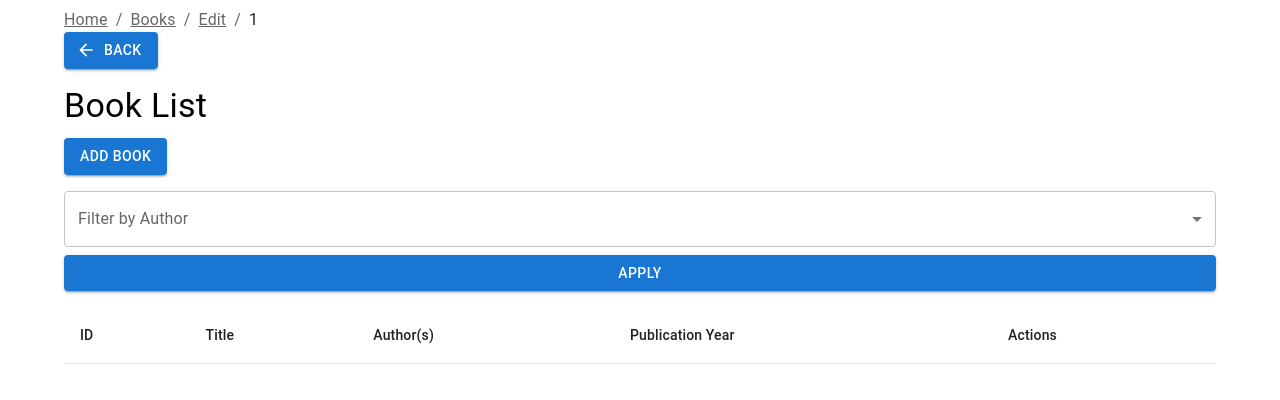
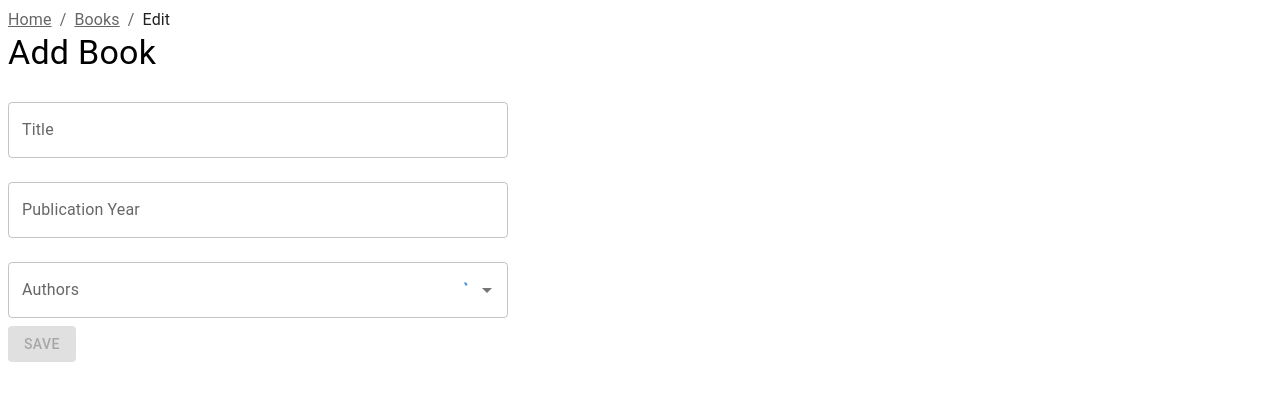
Before and after one commit to Butch-1337/electronic-library, a React (Create React App) app: page /Books/Edit/1 in a window 1280 px wide. Shown: the top 400 px of the page. Built offline with nearby package versions, Linux system fonts and the light colour scheme.

Commit message:
Updated forms

```diff
--- a/src/App.tsx
+++ b/src/App.tsx
@@ -10,12 +10,17 @@ const App: React.FC = () => {
   return (
     <Router>
       <Switch>
-        <Route path="/Authors/add" component={AddEditAuthorPage} />
-        <Route path="/Authors/:id/edit" component={AddEditAuthorPage} />
-        <Route path="/Authors" component={AuthorListPage} />
-        <Route path="/Books/add" component={AddEditBookPage} />
-        <Route path="/Books/:id/edit" component={AddEditBookPage} />
-        <Route path="/Books" component={BookListPage} />
+        {/* Author Routes */}
+        <Route path="/Authors/Add" exact component={AddEditAuthorPage} />
+        <Route path="/Authors/Edit/:id" exact component={AddEditAuthorPage} />
+        <Route path="/Authors" exact component={AuthorListPage} />
+
+        {/* Book Routes */}
+        <Route path="/Books/Add" exact component={AddEditBookPage} />
+        <Route path="/Books/Edit/:id" exact component={AddEditBookPage} />
+        <Route path="/Books" exact component={BookListPage} />
+
+        {/* Home Page */}
         <Route path="/" exact component={HomePage} />
       </Switch>
     </Router>
--- a/src/components/AuthorForm.tsx
+++ b/src/components/AuthorForm.tsx
@@ -3,10 +3,15 @@ import { useForm, Controller } from 'react-hook-form';
 import { yupResolver } from '@hookform/resolvers/yup';
 import * as yup from 'yup';
 import { TextField, Button, FormControl } from '@mui/material';
+import CancelButton from './CancelButton'
 
 interface AuthorFormProps {
   onSubmit: (data: any) => void;
   defaultValues?: any;
+}
+
+interface FormData {
+  fullName: string
 }
 
 const schema = yup.object().shape({
@@ -14,12 +19,21 @@ const schema = yup.object().shape({
 });
 
 const AuthorForm: React.FC<AuthorFormProps> = ({ onSubmit, defaultValues }) => {
-  const { control, handleSubmit, formState: { errors } } = useForm({
+  const {
+    control,
+    handleSubmit,
+    formState: { errors, touchedFields, isSubmitted, isValid }
+  } = useForm({
     defaultValues: {
       fullName: defaultValues?.fullName || '',
     },
     resolver: yupResolver(schema),
+    mode: 'onBlur', // Trigger validation on blur
+    shouldFocusError: true, // Focus on first error field
+    reValidateMode: 'onChange', // Revalidate on change
   });
+
+  const isTouched = (fieldName: keyof FormData) => touchedFields[fieldName] || isSubmitted;
 
   return (
     <form onSubmit={handleSubmit(onSubmit)}>
@@ -31,16 +45,22 @@ const AuthorForm: React.FC<AuthorFormProps> = ({ onSubmit, defaultValues }) => {
             <TextField
               {...field}
               label="Full Name"
-              error={!!errors.fullName}
+              error={!!(errors.fullName && isTouched('fullName'))}
               helperText={errors.fullName?.message as string}
             />
           )}
         />
       </FormControl>
 
-      <Button variant="contained" color="primary" type="submit">
+      <Button
+        variant="contained"
+        color="primary"
+        type="submit"
+        disabled={!isValid}
+      >
         Save
       </Button>
+      <CancelButton />
     </form>
   );
 };
--- a/src/components/BookForm.tsx
+++ b/src/components/BookForm.tsx
@@ -1,34 +1,74 @@
 import React from 'react';
-import { useForm, Controller } from 'react-hook-form';
+import { useForm, Controller, SubmitHandler } from 'react-hook-form';
 import * as yup from 'yup';
 import { yupResolver } from '@hookform/resolvers/yup';
+import {
+  TextField,
+  Button,
+  FormControl,
+  FormHelperText,
+  Autocomplete,
+  CircularProgress,
+  InputAdornment,
+} from '@mui/material';
 import { Author } from '../hooks/useAuthors';
-import { TextField, Button, FormControl, Autocomplete } from '@mui/material';
+
+// Define the shape of form data
+interface FormData {
+  title: string;
+  publicationYear: number | null;
+  authorIds: string[];
+}
+
+// Define the schema for validation
+const schema = yup.object().shape({
+  title: yup.string().required('Title is required'),
+  publicationYear: yup.number()
+    .nullable()
+    .typeError('Publication Year must be a number')
+    .positive('Publication Year must be a positive number')
+    .integer('Publication Year must be an integer')
+    .required('Publication Year is required'),
+  authorIds: yup.array()
+    .of(yup.string().required('Each author must be selected'))
+    .min(1, 'At least one author is required')
+    .required('At least one author is required'),
+});
 
 interface BookFormProps {
-  onSubmit: (data: any) => void;
-  defaultValues?: any;
+  onSubmit: (data: FormData) => void;
+  defaultValues?: FormData;
   authors: Author[];
 }
 
-const schema = yup.object().shape({
-  title: yup.string().required('Title is required'),
-  publicationYear: yup.string().required('Publication Year is required'),
-  authorIds: yup.array().of(yup.string().required()).required('At least one author is required'),
+const BookForm: React.FC<BookFormProps> = ({ onSubmit, defaultValues, authors }) => {
+  const {
+    control,
+    handleSubmit,
+    formState: { errors, touchedFields, isSubmitted, isValid },
+  } = useForm<FormData>({
+    defaultValues: defaultValues || {
+      title: '',
+      publicationYear: null,
+      authorIds: [],
+    },
+    resolver: yupResolver(schema) as any,
+    mode: 'onBlur', // Trigger validation on blur
+    shouldFocusError: true, // Focus on first error field
+    reValidateMode: 'onChange', // Revalidate on change
   });
 
-const BookForm: React.FC<BookFormProps> = ({ onSubmit, defaultValues, authors }) => {
-  const { control, handleSubmit, formState: { errors } } = useForm({
-    defaultValues: {
-      title: defaultValues?.title || '',
-      publicationYear: defaultValues?.publicationYear || '',
-      authorIds: defaultValues?.authorIds || [],
-    },
-    resolver: yupResolver(schema),
-  });
+  const handleFormSubmit: SubmitHandler<FormData> = (data) => {
+    onSubmit(data);
+  };
+
+  const isTouched = (fieldName: keyof FormData) => touchedFields[fieldName] || isSubmitted;
+
+  console.log('===', )
 
   return (
-    <form onSubmit={handleSubmit(onSubmit)}>
+    <form onSubmit={handleSubmit(handleFormSubmit)}>
+      <div>
         <FormControl fullWidth margin="normal">
           <Controller
             name="title"
@@ -37,13 +77,15 @@ const BookForm: React.FC<BookFormProps> = ({ onSubmit, defaultValues, authors })
               <TextField
                 {...field}
                 label="Title"
-              error={!!errors.title}
+                error={!!(errors.title && isTouched('title'))}
                 helperText={errors.title?.message as string}
               />
             )}
           />
         </FormControl>
+      </div>
 
+      <div>
         <FormControl fullWidth margin="normal">
           <Controller
             name="publicationYear"
@@ -51,14 +93,23 @@ const BookForm: React.FC<BookFormProps> = ({ onSubmit, defaultValues, authors })
             render={({ field }) => (
               <TextField
                 {...field}
+                type="number"
                 label="Publication Year"
-              error={!!errors.publicationYear}
+                error={!!(errors.publicationYear && isTouched('publicationYear'))}
                 helperText={errors.publicationYear?.message as string}
+                InputProps={{
+                  inputProps: {
+                    step: 1,
+                    min: 0,
+                  },
+                }}
               />
             )}
           />
         </FormControl>
+      </div>
 
+      <div>
         <FormControl fullWidth margin="normal">
           <Controller
             name="authorIds"
@@ -68,21 +119,43 @@ const BookForm: React.FC<BookFormProps> = ({ onSubmit, defaultValues, authors })
                 multiple
                 options={authors}
                 getOptionLabel={(option) => option.fullName}
+                value={authors.filter(author => field.value.includes(author.id))}
                 onChange={(_, value) => field.onChange(value.map((author: Author) => author.id))}
                 renderInput={(params) => (
                   <TextField
                     {...params}
                     label="Authors"
-                  error={!!errors.authorIds}
+                    error={!!(errors.authorIds && isTouched('authorIds'))}
                     helperText={errors.authorIds?.message as string}
+                    InputProps={{
+                      ...params.InputProps,
+                      endAdornment: (
+                        <>
+                          {authors.length === 0 && (
+                            <InputAdornment position="end">
+                              <CircularProgress size={20} />
+                            </InputAdornment>
+                          )}
+                          {params.InputProps.endAdornment}
+                        </>
+                      ),
+                    }}
+                  />
+                )}
+                noOptionsText={authors.length === 0 ? 'No authors available' : 'No options'}
               />
             )}
           />
-          )}
-        />
+          {errors.authorIds && <FormHelperText error>{errors.authorIds?.message as string}</FormHelperText>}
         </FormControl>
+      </div>
 
-      <Button variant="contained" color="primary" type="submit">
+      <Button
+        variant="contained"
+        color="primary"
+        type="submit"
+        disabled={!isValid} // Disable button if form is not valid
+      >
         Save
       </Button>
     </form>
--- a/src/components/Breadcrumbs.tsx
+++ b/src/components/Breadcrumbs.tsx
@@ -11,8 +11,14 @@ const Breadcrumbs: React.FC = () => {
       <Link component={RouterLink} color="inherit" to="/">
         Home
       </Link>
-      {pathnames.map((value, index) => {
-        const last = index === pathnames.length - 1;
+      {pathnames.map((value, index, array) => {
+
+        //Do not show id after edit
+        if (array[index - 1] === 'Edit') {
+          return null;
+        }
+
+        const last = index === pathnames.length - 1 || value === 'Edit';
         const to = `/${pathnames.slice(0, index + 1).join('/')}`;
 
         return last ? (
--- a/src/components/BackButton.tsx
+++ b/src/components/CancelButton.tsx
@@ -1,22 +1,19 @@
 import React from 'react';
 import { useHistory } from 'react-router-dom';
 import { Button } from '@mui/material';
-import ArrowBackIcon from '@mui/icons-material/ArrowBack';
 
-const BackButton: React.FC = () => {
+const CancelButton: React.FC = () => {
   const history = useHistory();
 
   return (
     <Button
-      variant="contained"
+      variant="outlined"
       color="primary"
-      startIcon={<ArrowBackIcon />}
       onClick={() => history.goBack()}
-      style={{ marginBottom: '1rem' }}
     >
-      Back
+      Cancel
     </Button>
   );
 };
 
-export default BackButton;
+export default CancelButton;
--- a/src/hooks/useBooks.ts
+++ b/src/hooks/useBooks.ts
@@ -4,7 +4,7 @@ interface Book {
   id: string;
   title: string;
   authorIds: string[];
-  publicationYear: string;
+  publicationYear: number;
 }
 
 const useBooks = () => {
--- a/src/index.css
+++ b/src/index.css
@@ -2,33 +2,6 @@ body {
   font-family: 'Roboto', sans-serif;
 }
 
-.container {
-  max-width: 800px;
-  margin: 0 auto;
-  padding: 20px;
+form {
+  width: 500px;
 }
-
-h1 {
-  font-size: 24px;
-  margin-bottom: 20px;
-}
-
-.filter {
-  margin-bottom: 20px;
-}
-
-.table {
-  width: 100%;
-  border-collapse: collapse;
-  margin-bottom: 20px;
-}
-
-.table th, .table td {
-  border: 1px solid #ddd;
-  padding: 8px;
-}
-
-.table th {
-  background-color: #f2f2f2;
-  text-align: left;
-}
--- a/src/pages/AddEditAuthorPage.tsx
+++ b/src/pages/AddEditAuthorPage.tsx
@@ -2,7 +2,6 @@ import React from 'react';
 import { useParams, useHistory } from 'react-router-dom';
 import useAuthors from '../hooks/useAuthors';
 import AuthorForm from '../components/AuthorForm';
-import BackButton from '../components/BackButton';
 import { v4 as uuidv4 } from 'uuid';
 import Breadcrumbs from '../components/Breadcrumbs'
 import {Typography} from '@mui/material'
--- a/src/pages/AuthorListPage.tsx
+++ b/src/pages/AuthorListPage.tsx
@@ -48,7 +48,7 @@ const AuthorListPage: React.FC = () => {
           variant="contained"
           color="primary"
           component={Link}
-          to="Authors/add"
+          to="Authors/Add"
         >
           Add Author
         </Button>
@@ -70,8 +70,21 @@ const AuthorListPage: React.FC = () => {
               <TableCell>{author.fullName}</TableCell>
               <TableCell>{getNumberOfBooks(author.id)}</TableCell>
               <TableCell>
-                <Button variant="contained" color="primary" component={Link} to={`/Authors/${author.id}/edit`}>Edit</Button>
-                <Button variant="contained" color="error" onClick={() => openConfirmationModal(author.id)}>Delete</Button>
+                <Button
+                  variant="contained"
+                  color="primary"
+                  component={Link}
+                  to={`/Authors/Edit/${author.id}`}
+                >
+                  Edit
+                </Button>
+                <Button
+                  variant="contained"
+                  color="error"
+                  onClick={() => openConfirmationModal(author.id)}
+                >
+                  Delete
+                </Button>
               </TableCell>
             </TableRow>
           ))}
--- a/src/pages/BookListPage.tsx
+++ b/src/pages/BookListPage.tsx
@@ -2,7 +2,6 @@ import React, { useState, useEffect } from 'react';
 import { Link } from 'react-router-dom';
 import useBooks from '../hooks/useBooks';
 import useAuthors from '../hooks/useAuthors';
-import BackButton from '../components/BackButton';
 import ConfirmationModal from '../components/ConfirmationModal';
 import { Button, Table, TableBody, TableCell, TableHead, TableRow, Select, MenuItem, FormControl, InputLabel, Container, Typography } from '@mui/material';
 import Breadcrumbs from '../components/Breadcrumbs';
@@ -49,15 +48,13 @@ const BookListPage: React.FC = () => {
   return (
     <Container>
       <Breadcrumbs />
-      <BackButton />
       <Typography variant="h4" gutterBottom>Book List</Typography>
 
       <Button
         variant="contained"
         color="primary"
         component={Link}
-        to="Books/add"
-        style={{ marginBottom: '1rem' }}
+        to="Books/Add"
       >
         Add Book
       </Button>
@@ -113,14 +110,13 @@ const BookListPage: React.FC = () => {
                   variant="contained"
                   color="primary"
                   component={Link}
-                  to={`/Books/${book.id}/edit`}
-                  style={{ marginRight: '0.5rem' }}
+                  to={`/Books/Edit/${book.id}`}
                 >
                   Edit
                 </Button>
                 <Button
                   variant="contained"
-                  color="secondary"
+                  color="error"
                   onClick={() => openConfirmationModal(book.id)}
                 >
                   Delete
```
Also changed, not shown: src/pages/AddEditBookPage.tsx (+5 -2 lines), src/pages/HomePage.tsx (+26 -9 lines). Lines whose indentation alone changed are shown as unchanged.
